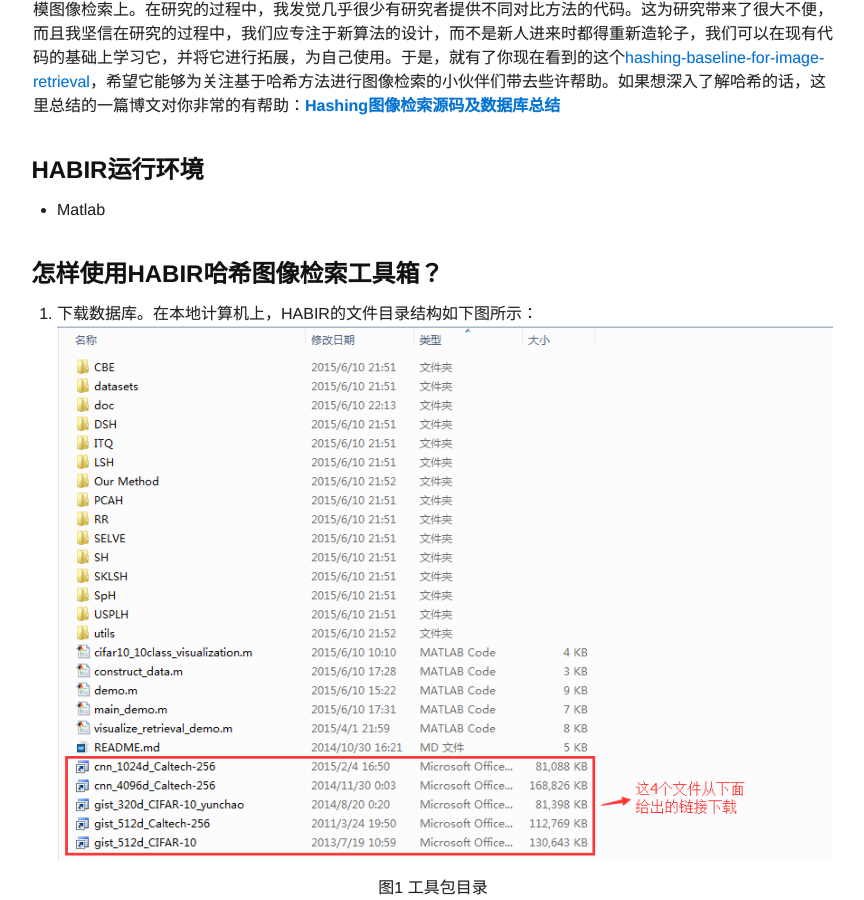
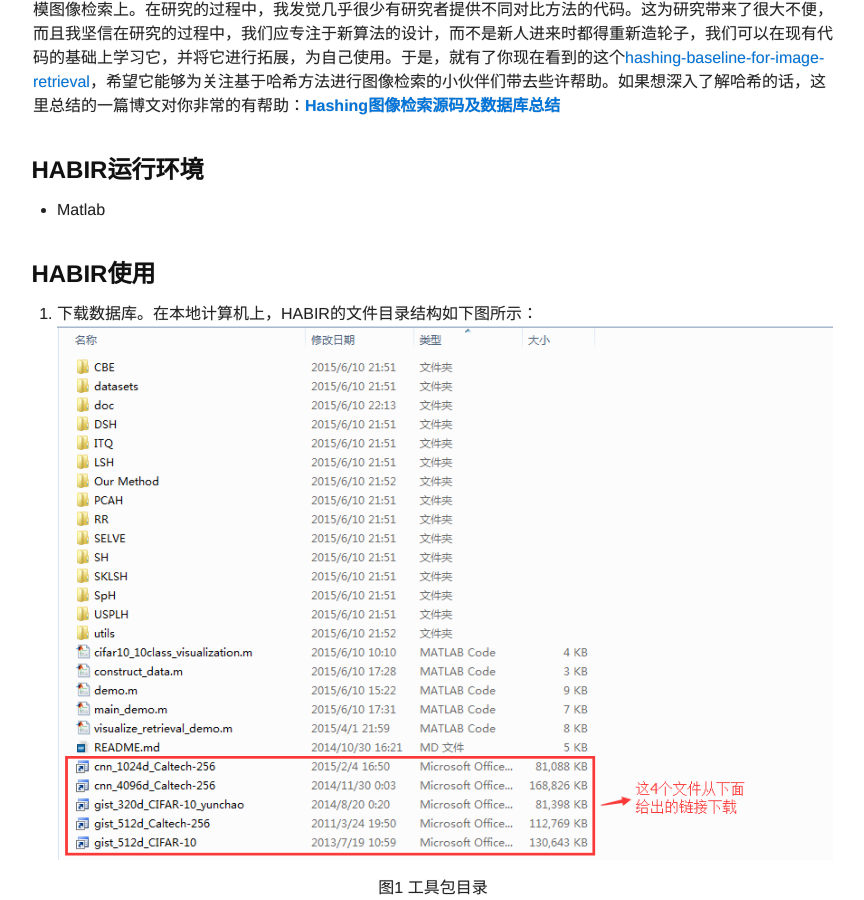
Before and after one commit to willard-yuan/habir, a Jekyll site: the page built from index.md, in a window 1280 px wide and 900 px high, scrolled down 458 px. Shown: the whole window, without its empty margins (207-1071 px from the left). Built offline with Jekyll 4.4.1, drawn with Linux system fonts in a browser that asks for light colours.

Commit message:
Update index.md

```diff
--- a/index.md
+++ b/index.md
@@ -12,7 +12,7 @@ HABIR哈希图像检索工具箱是一个用Matlab语言写的集成了经典哈
 
 - Matlab
 
-##怎样使用HABIR哈希图像检索工具箱？
+##HABIR使用
 1. 下载数据库。在本地计算机上，HABIR的文件目录结构如下图所示：
 <img src="./doc/downfiles.png" alt="precision-recall-64bits"/>
 <center>图1 工具包目录</center>
```
